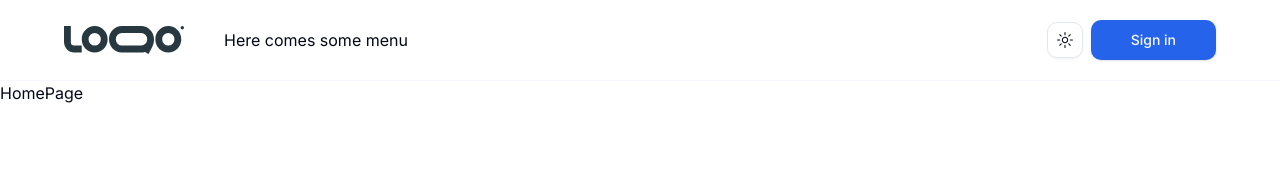
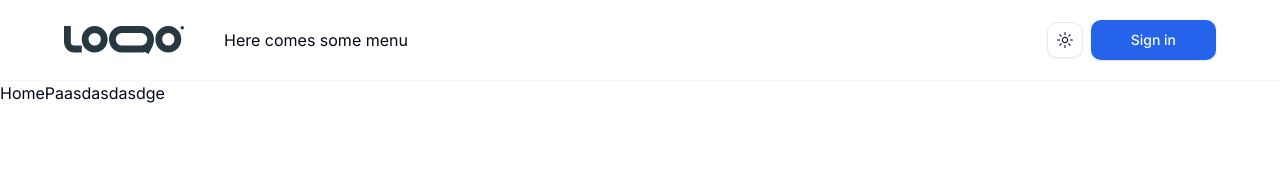
Before and after one commit to Krouta1/dosc-app-dev, a Next.js app: page /home in a window 1280 px wide. Shown: the top 171 px of the page. Built offline with nearby package versions, Linux system fonts and the light colour scheme.

Commit message:
linter wake up

```diff
--- a/src/app/home/page.tsx
+++ b/src/app/home/page.tsx
@@ -1,7 +1,7 @@
 import React from 'react'
 
 const HomePage = () => {
-  return <div>HomePage</div>
+  return <div>HomePaasdasdasdge</div>
 }
 
 export default HomePage
```
